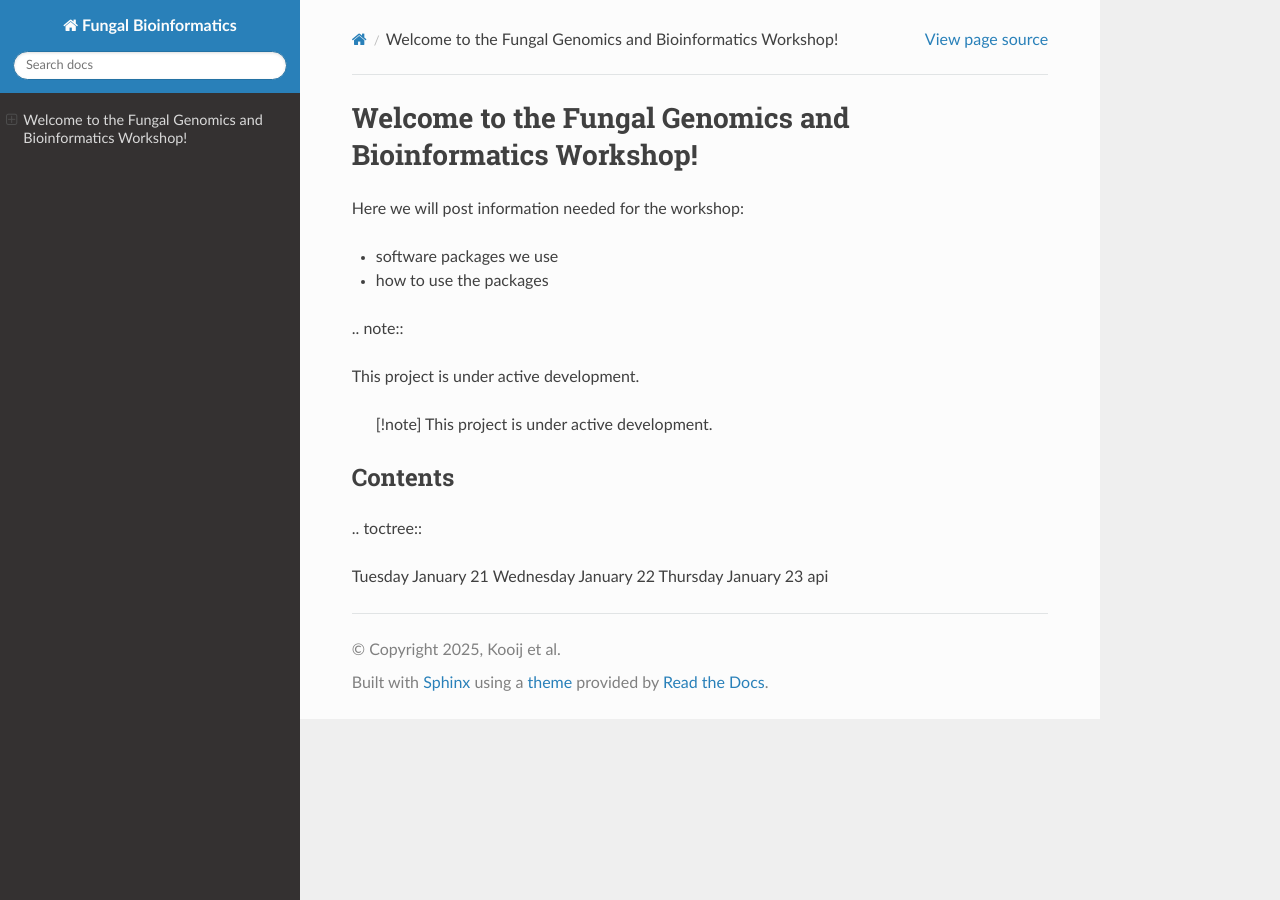
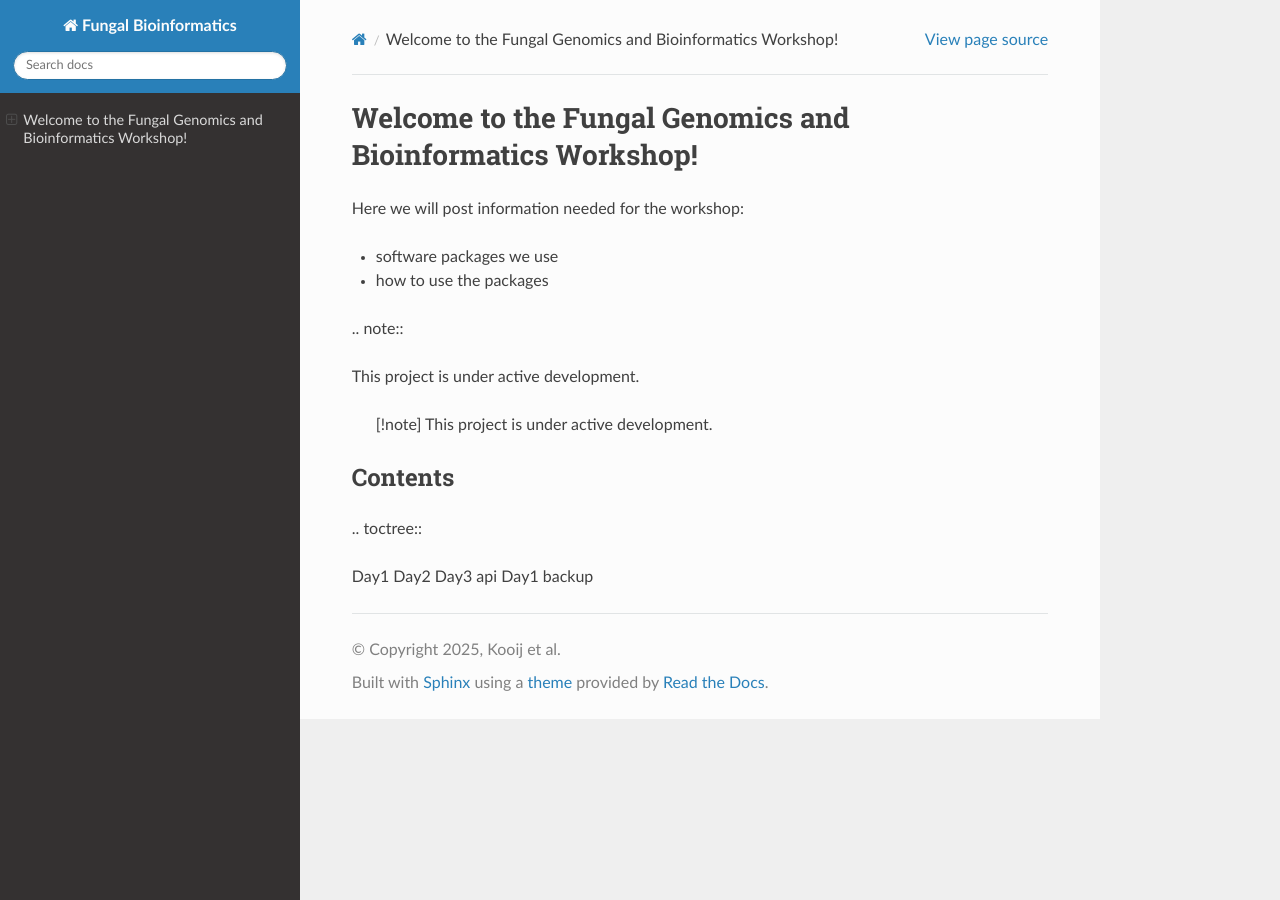
Before and after one commit to pwkooij/fungal_bioinformatics, a Sphinx documentation site: the page built from docs/source/index.md, in a window 1280 px wide. Built offline with Sphinx 7.4.7 and the Read the Docs theme 3.1.0, drawn with Linux system fonts in a browser that asks for light colours.

Commit message:
Update index.md

```diff
--- a/docs/source/index.md
+++ b/docs/source/index.md
@@ -15,7 +15,8 @@ Here we will post information needed for the workshop:
 
 .. toctree::
 
-   Tuesday January 21 <Day1>
-   Wednesday January 22 <Day2>
-   Thursday January 23 <Day3>
+   Day1
+   Day2
+   Day3
    api
+   Day1 backup
```
